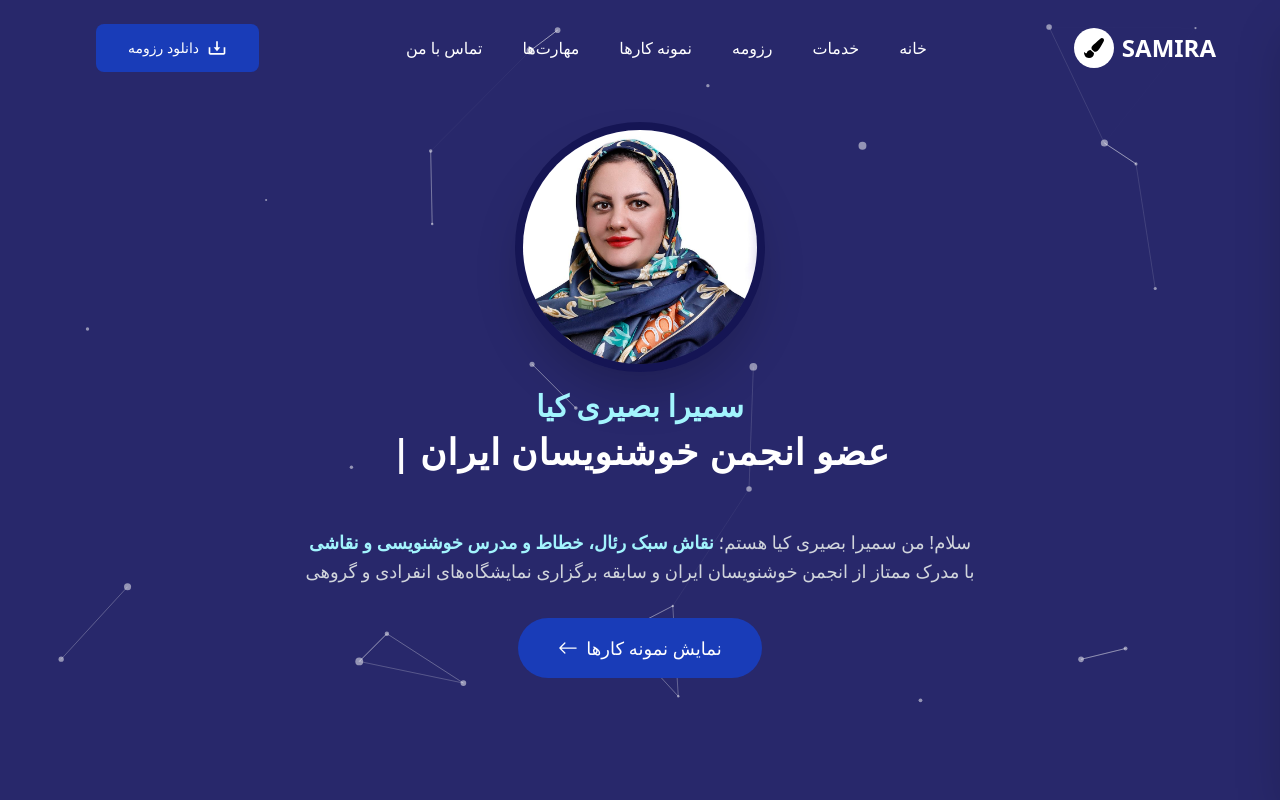
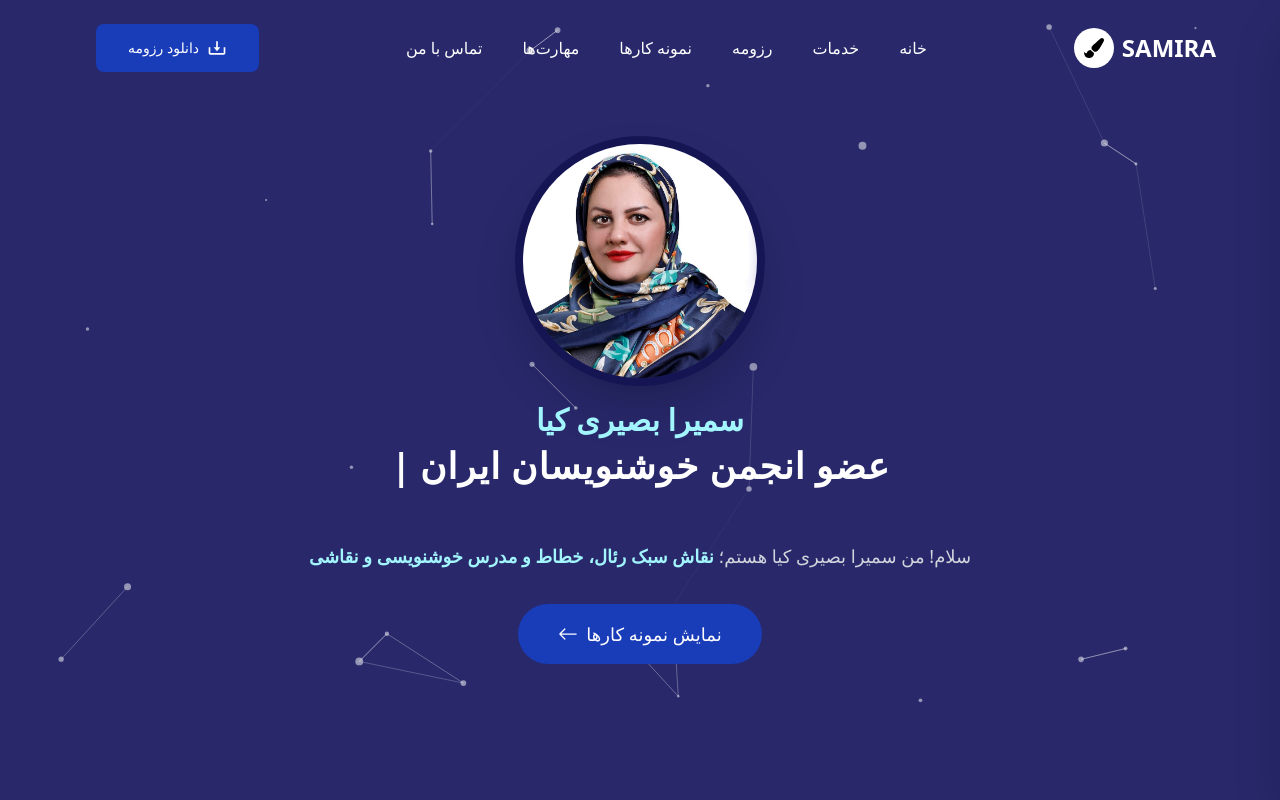
Before and after one commit to farhad-fr-1982/samira-basirikia-portfolio, a Next.js app: page / in a window 1280 px wide. Shown: the top 800 px of the page. Built offline with nearby package versions, Linux system fonts and the light colour scheme.

Commit message:
update-text

```diff
--- a/components/Home/Hero/Hero.tsx
+++ b/components/Home/Hero/Hero.tsx
@@ -56,7 +56,6 @@ const Hero = () => {
                     <span className="text-cyan-200 font-semibold">
                         نقاش سبک رئال، خطاط و مدرس خوشنویسی و نقاشی
                     </span>
-                    {" "}با مدرک ممتاز از انجمن خوشنویسان ایران و سابقه برگزاری نمایشگاه‌های انفرادی و گروهی
                 </p>
 
                 <Link href="/#projects">
```
